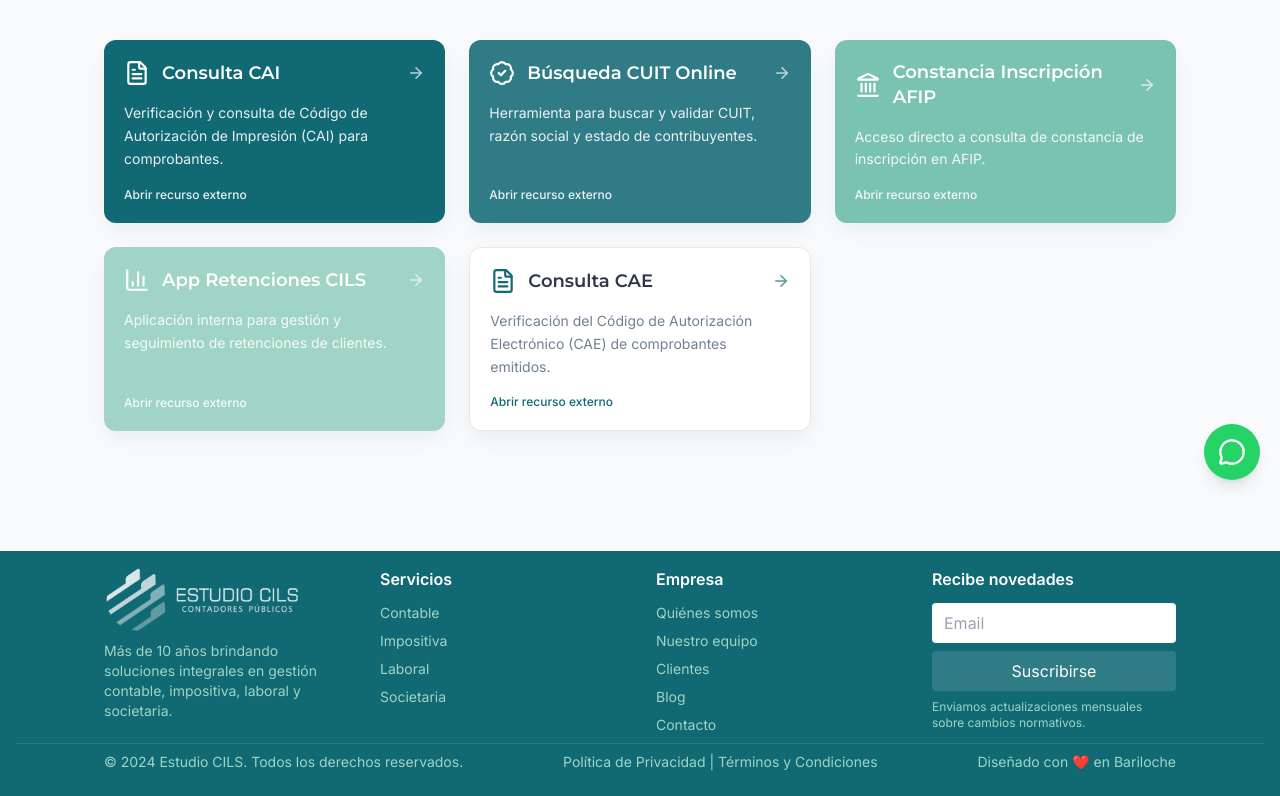
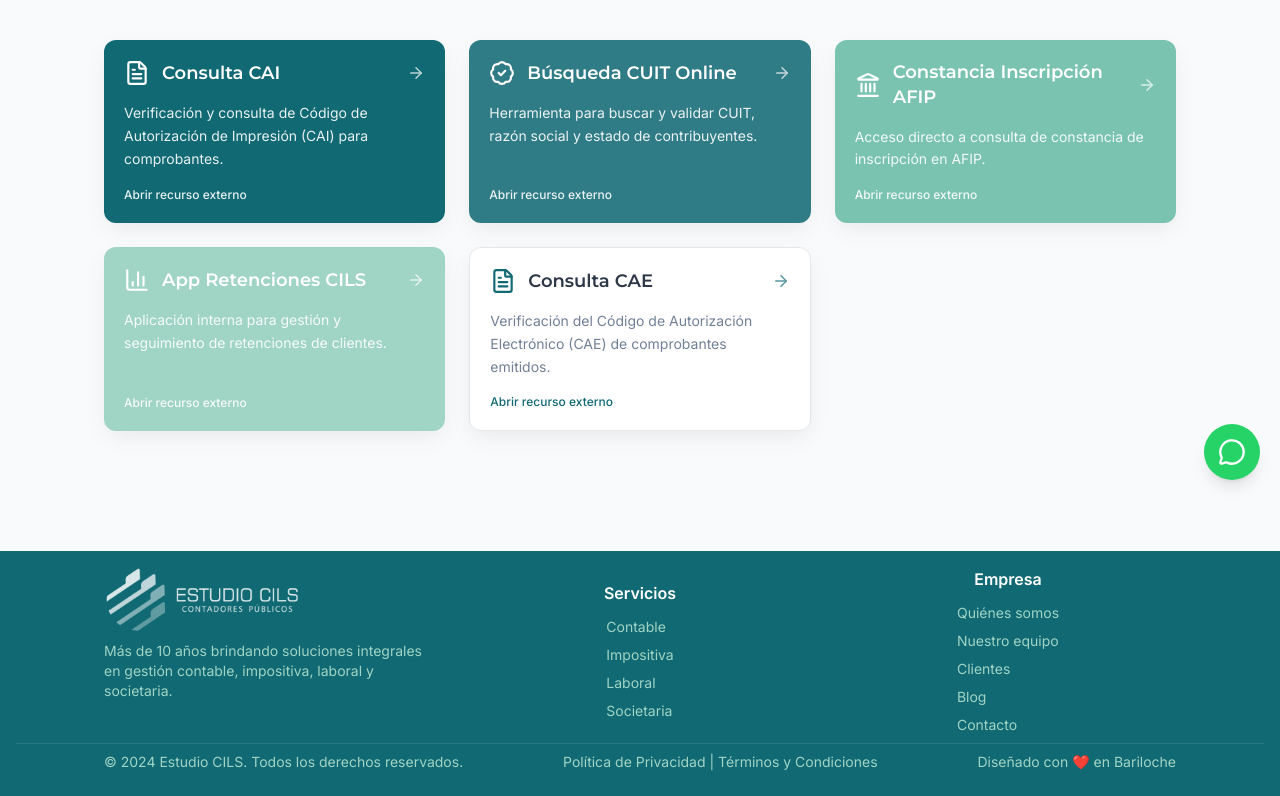
Before and after one commit to santiagochinellato/CILS, a React (Vite) app: page /links in a window 1280 px wide. Shown: the part 300-1096 px from the top of the page. Built offline with nearby package versions, Linux system fonts and the light colour scheme.

Commit message:
Fix: renderizar HTML en footer.bottom.right

```diff
--- a/src/components/layout/Footer.tsx
+++ b/src/components/layout/Footer.tsx
@@ -7,14 +7,14 @@ export const Footer: React.FC = () => {
   const { footer } = siteConfig;
   return (
     <footer className="bg-primary text-white mt-16 p-4 flex flex-col gap-2" role="contentinfo">
-      <div className="container py-12 grid md:grid-cols-4 gap-8 ">
+      <div className="container py-12 grid md:grid-cols-3 gap-8 ">
         <section aria-labelledby="footer-about">
           <div id="footer-about" className="flex items-center">
             <LogoCILS variant="white" width={160} height={48} animated={false} className="opacity-90" />
           </div>
           <p className="text-sm text-accent2 mt-2">{footer.about.text}</p>
         </section>
-        <nav aria-labelledby="footer-services">
+        <nav aria-labelledby="footer-services" className='flex flex-col justify-center items-start md:items-center'>
           <h3 id="footer-services" className="font-semibold mb-3">Servicios</h3>
           <ul className="space-y-2 text-sm text-accent2">
             {footer.services.map((s)=> (
@@ -26,7 +26,7 @@ export const Footer: React.FC = () => {
             ))}
           </ul>
         </nav>
-        <nav aria-labelledby="footer-company">
+        <nav aria-labelledby="footer-company" className='flex flex-col justify-center items-start md:items-center'>
           <h3 id="footer-company" className="font-semibold mb-3">Empresa</h3>
           <ul className="space-y-2 text-sm text-accent2">
             {footer.company.map((i)=> (
@@ -47,7 +47,7 @@ export const Footer: React.FC = () => {
             ))}
           </ul>
         </nav>
-        <section aria-labelledby="footer-newsletter">
+        {/* <section aria-labelledby="footer-newsletter">
           {footer.newsletter && (
             <>
               <h3 id="footer-newsletter" className="font-semibold mb-3">{footer.newsletter.headline}</h3>
@@ -70,7 +70,7 @@ export const Footer: React.FC = () => {
               <div className="text-xs text-accent2 mt-2">{footer.newsletter.legal}</div>
             </>
           )}
-        </section>
+        </section> */}
       </div>
       <div className="border-t border-white/10 p-2">
         <div className="container p-4 text-sm flex flex-col md:flex-row gap-2 md:gap-0 md:items-center md:justify-between text-accent2">
```
